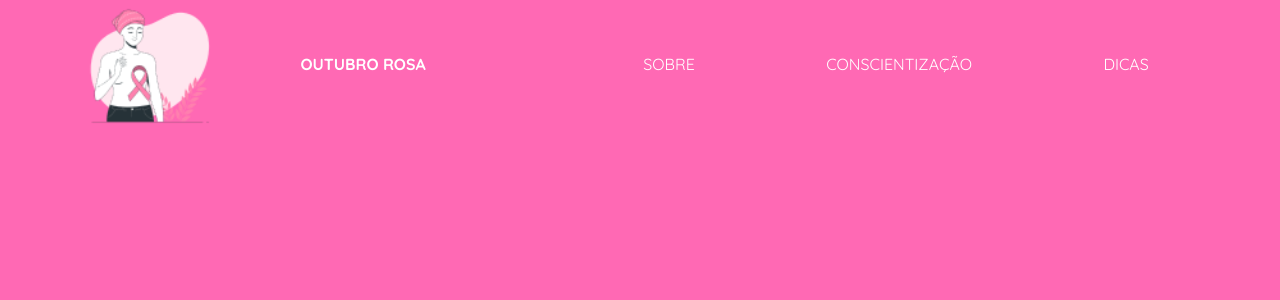
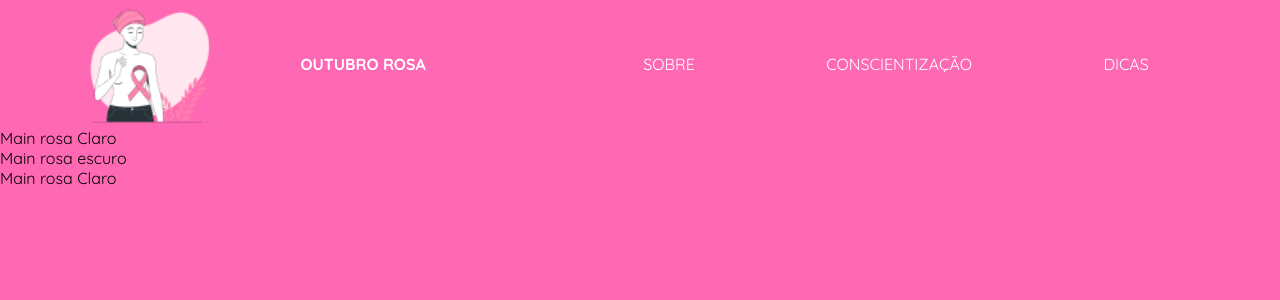
Before and after one commit to lolimamota/Aula-6, a React (Vite) app in the folder Project-01/: page / in a window 1280 px wide. Shown: the top 300 px of the page. Built offline with nearby package versions, Linux system fonts and the light colour scheme.

Commit message:
ADD: Start structure main

```diff
--- a/Project-01/src/App.jsx
+++ b/Project-01/src/App.jsx
@@ -1,5 +1,6 @@
 import { useState } from 'react';
 import Header from './Components/Header/header.jsx';
+import Main from './Components/Main/Main.jsx';
 
 
 export default function App() {
@@ -7,6 +8,7 @@ export default function App() {
   return (
    <>
    <Header/>
+   <Main />
    </>
   )
 }
--- a/Project-01/src/Components/Main/Main.jsx
+++ b/Project-01/src/Components/Main/Main.jsx
@@ -2,7 +2,11 @@ import React from 'react'
 
 function Main() {
   return (
-    <div>Main</div>
+    <>
+    <section>Main rosa Claro</section>
+    <section>Main rosa escuro</section>
+    <section>Main rosa Claro</section>
+    </>
   )
 }
 
```
